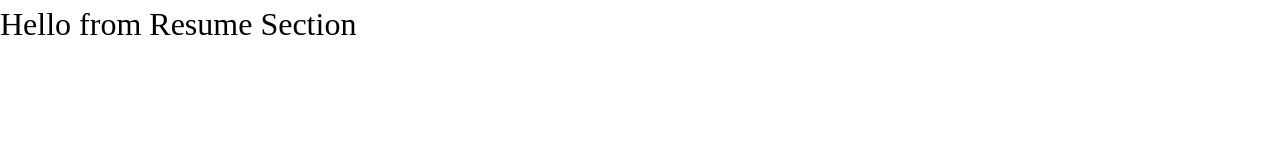
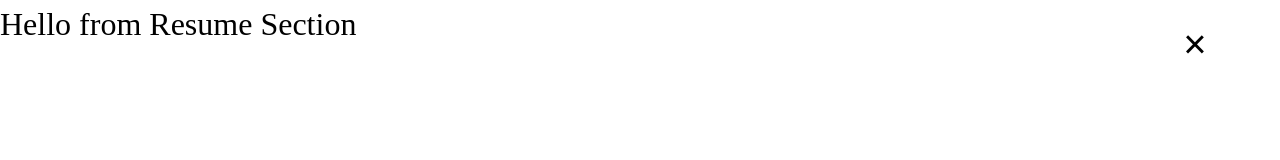
Before and after one commit to timoteidumitru/Last_Version_CV, a React (Create React App) app: page /Last_Version_CV/resume in a window 1280 px wide. Shown: the top 160 px of the page. Built offline with nearby package versions, Linux system fonts and the light colour scheme.

Commit message:
start to work on Resume section, inserting top nav button

```diff
--- a/src/components/resume/Index.js
+++ b/src/components/resume/Index.js
@@ -1,10 +1,12 @@
 import React, { Component } from 'react'
+import TopNav from '../about/NavAbout'
 import './resume.scss'
 
 export default class Index extends Component {
   render() {
     return (
       <div>
+        <TopNav />
         <h1>Hello from Resume Section</h1>
       </div>
     )
```
